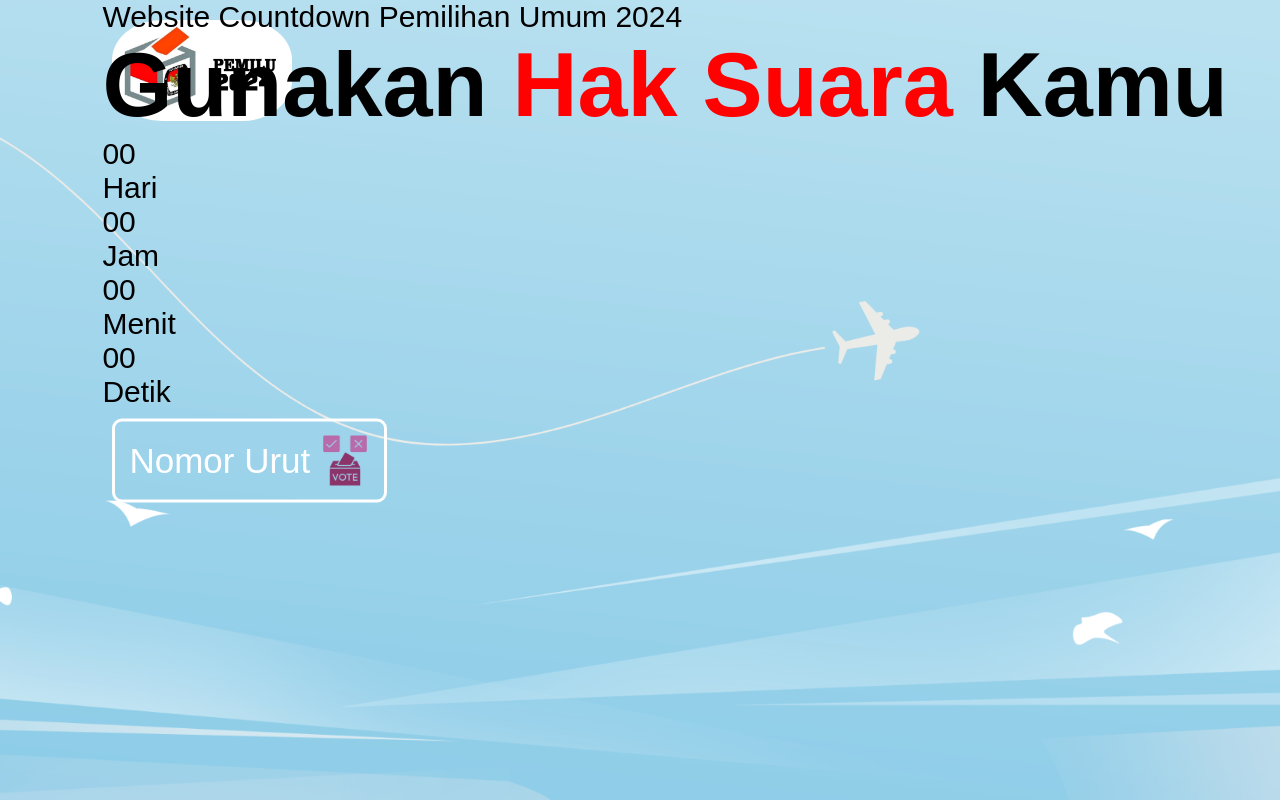
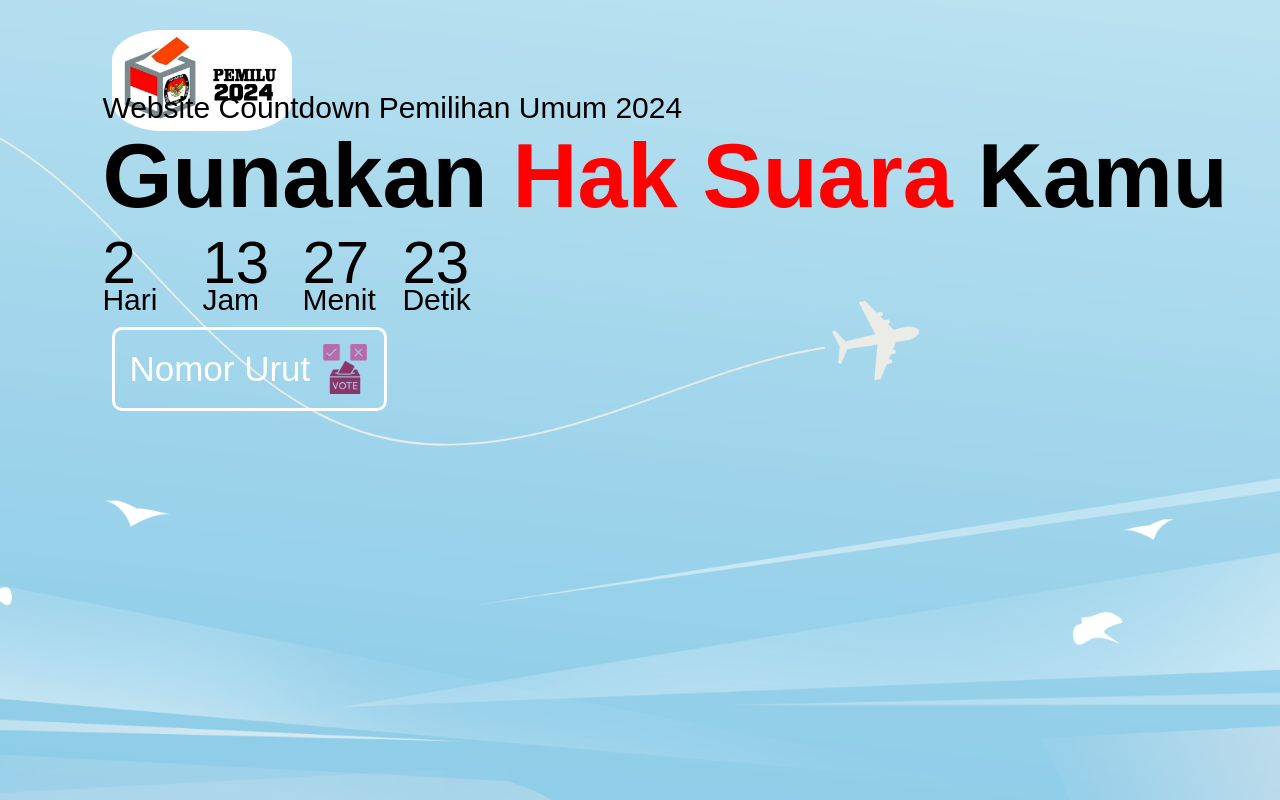
Before and after one commit to TeploLite/Aplikasi-Countdown-Pemilu2024, a plain HTML site: page index.html in a window 1280 px wide. Shown: the top 800 px of the page. Drawn offline with Linux system fonts and the light colour scheme.

Commit message:
menambahkan fungsi countdown pada main.js

```diff
--- a/index.html
+++ b/index.html
@@ -14,24 +14,25 @@
         <h1>Gunakan <span>Hak Suara</span> Kamu</h1>
         <div class="timer">
           <div>
-            <p>00</p>
+            <p id="hari">00</p>
             <span>Hari</span>
           </div>
           <div>
-            <p>00</p>
+            <p id="jam">00</p>
             <span>Jam</span>
           </div>
           <div>
-            <p>00</p>
+            <p id="menit">00</p>
             <span>Menit</span>
           </div>
           <div>
-            <p>00</p>
+            <p id="detik">00</p>
             <span>Detik</span>
           </div>
         </div>
         <button type="button">Nomor Urut<img src="images/voting.png" /></button>
       </div>
     </div>
+    <script src="main.js"></script>
   </body>
 </html>
--- /dev/null
+++ b/main.js
@@ -0,0 +1,23 @@
+var countDownDate = new Date("Feb 14, 2024 07:00:00").getTime();
+var x = setInterval(function () {
+  var now = new Date().getTime();
+  var distance = countDownDate - now;
+
+  var hari = Math.floor(distance / (1000 * 60 * 60 * 24));
+  var jam = Math.floor((distance % (1000 * 60 * 60 * 24)) / (1000 * 60 * 60));
+  var menit = Math.floor((distance % (1000 * 60 * 60)) / (1000 * 60));
+  var detik = Math.floor((distance % (1000 * 60)) / 1000);
+
+  document.getElementById("hari").innerHTML = hari;
+  document.getElementById("jam").innerHTML = jam;
+  document.getElementById("menit").innerHTML = menit;
+  document.getElementById("detik").innerHTML = detik;
+
+  if (distance < 0) {
+    clearInterval(x);
+    document.getElementById("hari").innerHTML = 00;
+    document.getElementById("jam").innerHTML = 00;
+    document.getElementById("menit").innerHTML = 00;
+    document.getElementById("detik").innerHTML = 00;
+  }
+}, 1000);
--- a/style.css
+++ b/style.css
@@ -18,7 +18,7 @@
 
 .logo {
   width: 200px;
-  padding: 20px 10px;
+  padding: 30px 10px;
   cursor: pointer;
   border-radius: 60px;
 }
@@ -88,3 +88,15 @@
   width: 50px;
   margin-left: 10px;
 }
+
+.timer {
+  display: flex;
+}
+
+.timer div {
+  flex-basis: 100px;
+}
+.timer div p {
+  font-size: 60px;
+  margin-bottom: -14px;
+}
```
